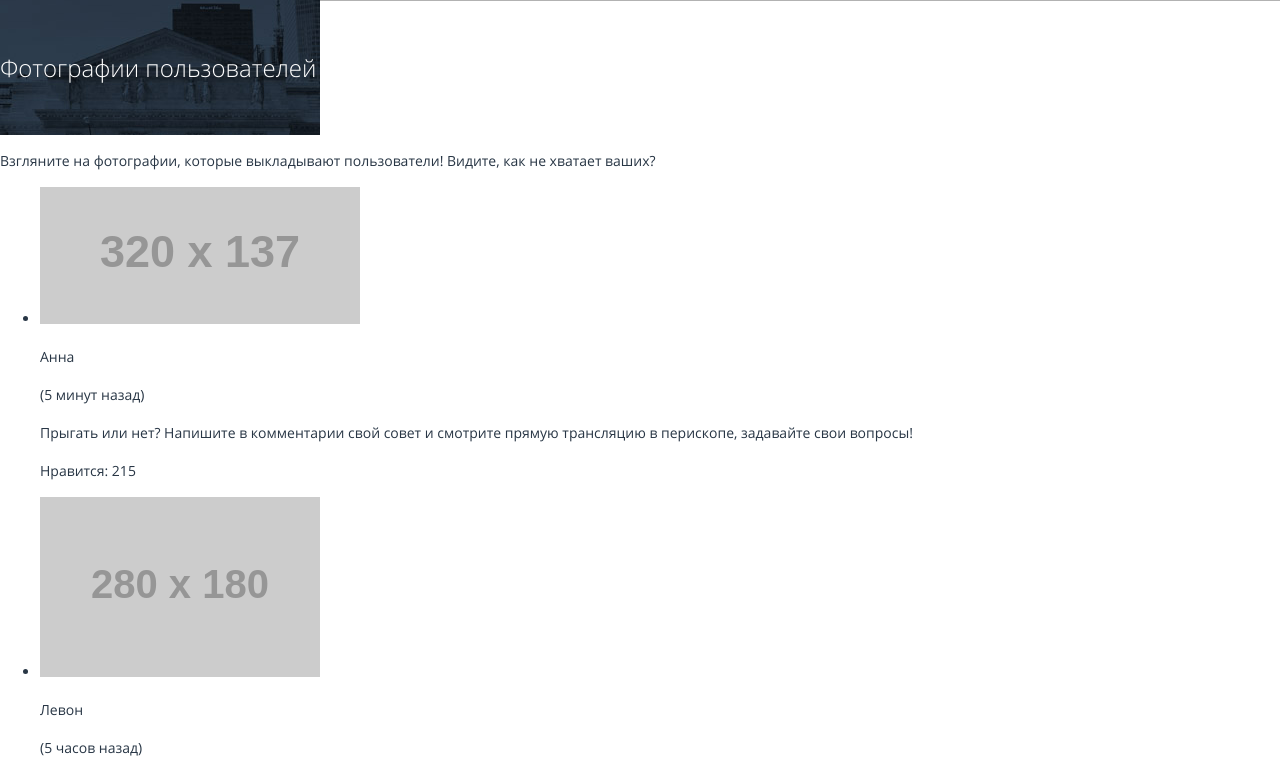
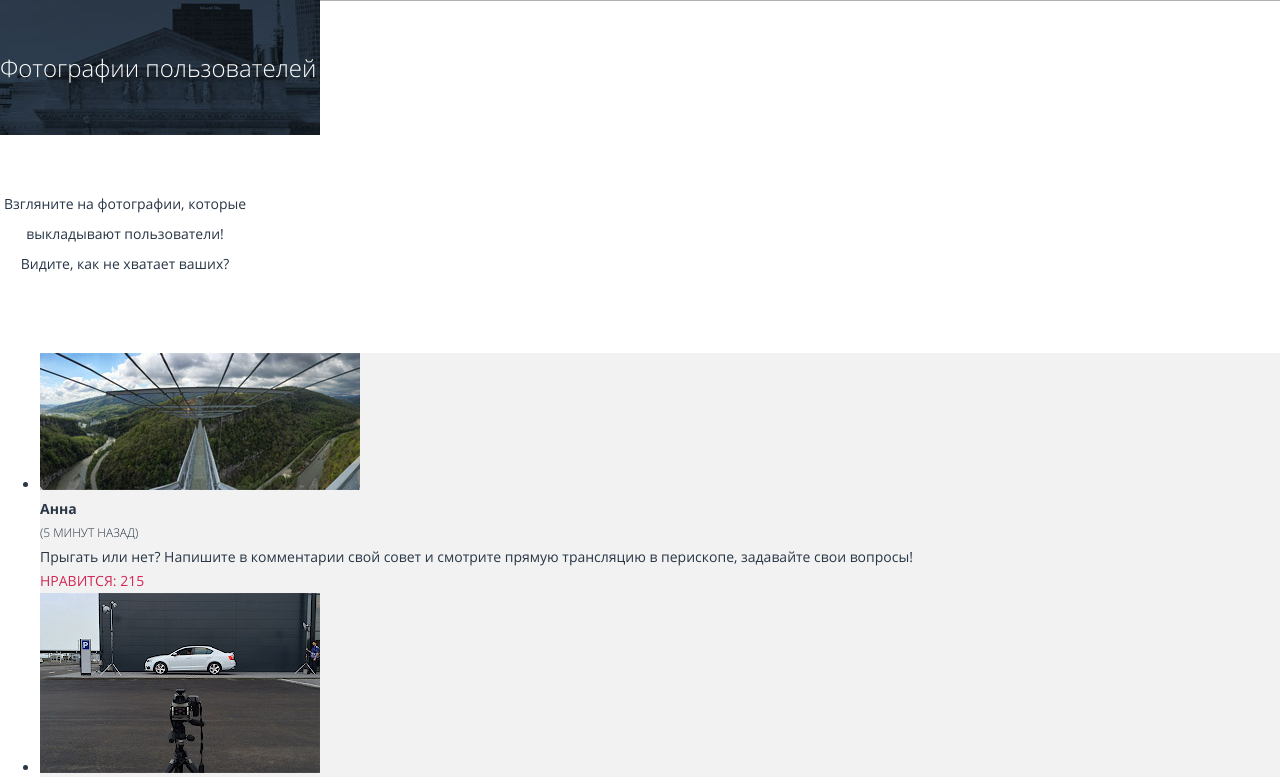
Before and after one commit to Jackree/1030339-pink-20, a website: page source/photo.html in a window 1280 px wide. Shown: the part 171-948 px from the top of the page. Drawn offline with nearby package versions, Linux system fonts and the light colour scheme; files that its build step writes are made by us from their sources; placeholder pictures from the web are drawn by us.

Commit message:
Верстка некоторых блоков страницы фото

```diff
--- a/source/photo.html
+++ b/source/photo.html
@@ -40,7 +40,7 @@
       <ul class="photo__list">
         <li class="photo__item photo-item">
           <div class="photo-item__image-wrapper">
-            <img class="photo-item__image" src="https://via.placeholder.com/320x137" alt="Панорама с моста">
+            <img class="photo-item__image" src="img/panorama-mobile@1x.jpg" alt="Панорама с моста" width="320" height="137">
           </div>
           <div class="photo-item__message">
             <div class="photo-item__user-wrap">
@@ -58,7 +58,7 @@
         </li>
         <li class="photo__item photo-item">
           <div class="photo-item__image-wrapper">
-            <img class="photo-item__image" src="https://via.placeholder.com/280x180" alt="Фотография авто">
+            <img class="photo-item__image" src="img/photo-car-mobile@1x.jpg" alt="Фотография авто" width="280" height="180">
           </div>
           <div class="photo-item__message">
             <div class="photo-item__user-wrap">
@@ -73,7 +73,7 @@
         </li>
         <li class="photo__item photo-item">
           <div class="photo-item__image-wrapper">
-            <img class="photo-item__image" src="https://via.placeholder.com/280x180" alt="Барабанная установка">
+            <img class="photo-item__image" src="img/photo-drumset-mobile@1x.jpg" alt="Барабанная установка" width="280" height="180">
           </div>
           <div class="photo-item__message">
             <div class="photo-item__user-wrap">
@@ -86,7 +86,7 @@
         </li>
         <li class="photo__item photo-item">
           <div class="photo-item__image-wrapper">
-            <img class="photo-item__image" src="https://via.placeholder.com/280x180" alt="Вид через стеклянную крышу">
+            <img class="photo-item__image" src="img/photo-window-mobile@1x.jpg" alt="Вид через стеклянную крышу" width="280" height="180">
           </div>
           <div class="photo-item__message">
             <div class="photo-item__user-wrap">
@@ -99,7 +99,7 @@
         </li>
         <li class="photo__item photo-item">
           <div class="photo-item__image-wrapper">
-            <img class="photo-item__image" src="https://via.placeholder.com/280x180" alt="Рынок кубанской бахчи">
+            <img class="photo-item__image" src="img/photo-fair-mobile@1x.jpg" alt="Рынок кубанской бахчи" width="280" height="180">
           </div>
           <div class="photo-item__message">
             <div class="photo-item__user-wrap">
@@ -112,7 +112,7 @@
         </li>
         <li class="photo__item photo-item">
           <div class="photo-item__image-wrapper">
-            <img class="photo-item__image" src="https://via.placeholder.com/280x180" alt="Вид с горы">
+            <img class="photo-item__image" src="img/photo-pov-mobile@1x.jpg" alt="Вид с горы" width="280" height="180">
           </div>
           <div class="photo-item__message">
             <div class="photo-item__user-wrap">
@@ -125,7 +125,7 @@
         </li>
         <li class="photo__item photo-item">
           <div class="photo-item__image-wrapper">
-            <img class="photo-item__image" src="https://via.placeholder.com/280x180" alt="Вид с самолета">
+            <img class="photo-item__image" src="img/photo-wing-mobile@1x.jpg" alt="Вид с самолета" width="280" height="180">
           </div>
           <div class="photo-item__message">
             <div class="photo-item__user-wrap">
--- /dev/null
+++ b/source/sass/blocks/photo-item.scss
@@ -0,0 +1,25 @@
+.photo-item {
+  background-color: #F2F2F2;
+}
+
+.photo-item__user {
+  margin: 0;
+  font-weight: bold;
+}
+
+.photo-item__time {
+  margin: 0;
+  font-weight: 300;
+  font-size: 12px;
+  text-transform: uppercase;
+}
+
+.photo-item__text {
+  margin: 0;
+}
+
+.photo-item__likes {
+  margin: 0;
+  text-transform: uppercase;
+  color: $accent-color;
+}
--- /dev/null
+++ b/source/sass/blocks/photo.scss
@@ -0,0 +1,8 @@
+.photo__lead {
+  margin: 0;
+  width: 250px;
+  padding-top: 54px;
+  padding-bottom: 60px;
+  line-height: 30px;
+  text-align: center;
+}
--- a/source/sass/style.scss
+++ b/source/sass/style.scss
@@ -10,3 +10,5 @@
 @import "blocks/downloads.scss";
 @import "blocks/advantages.scss";
 @import "blocks/advantages-item.scss";
+@import "blocks/photo.scss";
+@import "blocks/photo-item.scss";
```
